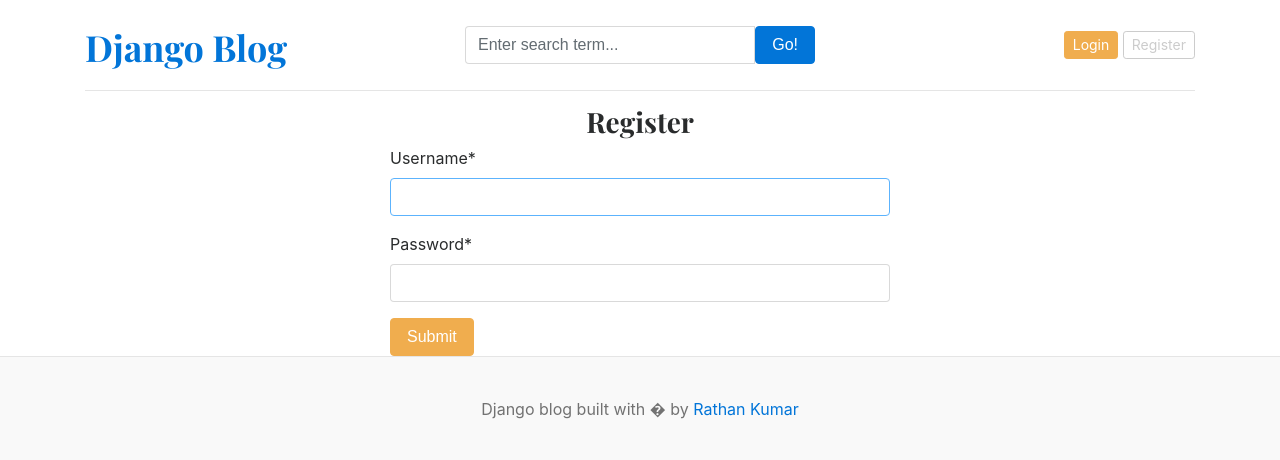
After one commit to HangingWire1/django-blog, a Django app: page /login/ in a window 1280 px wide. The commit adds this page. Shown: the top 460 px of the page. Run offline with Django 5.2, Linux system fonts and the light colour scheme; data that the repository does not hold is empty; some libraries are stand-ins or nearby versions.

Commit message:
registration and login

```diff
--- a/blog_main/settings.py
+++ b/blog_main/settings.py
@@ -38,6 +38,8 @@ INSTALLED_APPS = [
     'django.contrib.messages',
     'django.contrib.staticfiles',
     'blogs',
+    'crispy_forms',
+    'crispy_bootstrap4',
 ]
 
 MIDDLEWARE = [
@@ -128,3 +130,5 @@ STATIC_ROOT = BASE_DIR / 'static'
 
 MEDIA_URL = '/media/'
 MEDIA_ROOT = BASE_DIR / 'media'
+
+CRISPY_TEMPLATE_PACK = 'bootstrap4'
--- a/blog_main/urls.py
+++ b/blog_main/urls.py
@@ -25,7 +25,10 @@ urlpatterns = [
     path('admin/', admin.site.urls),
     path('',views.home, name='home'),
     path('category/', include('blogs.urls')),
-    path('<slug:slug>/',BlogView.blogs, name='blogs'),
+    path('blogs/<slug:slug>/',BlogView.blogs, name='blogs'),
     #search endpoint
     path('blogs/search/', BlogView.search, name='search'),
+    path('register/', views.register, name='register'),
+    path('login/', views.login, name='login'),
+    path('logout/', views.logout, name='logout'),
 ] + static(settings.MEDIA_URL, document_root=settings.MEDIA_ROOT)
--- a/blog_main/views.py
+++ b/blog_main/views.py
@@ -1,8 +1,11 @@
+from django.contrib import auth
+from django.contrib.auth import authenticate
+from django.contrib.auth.forms import AuthenticationForm
+from django.http import HttpResponse
+from django.shortcuts import render, get_list_or_404, redirect
 
-from django.http import HttpResponse
-from django.shortcuts import render, get_list_or_404
-
-from blogs.models import Category, Blog, AboutUs, FollowUs
+from blog_main.forms import RegisterForm
+from blogs.models import Category, Blog, AboutUs, FollowUs, User
 
 
 def home(request):
@@ -25,3 +28,41 @@ def home(request):
         "posts": posts,
     }
     return render(request, 'home.html', context)
+
+
+
+def register(request):
+    if request.method == 'POST':
+        form = RegisterForm(request.POST)
+        if form.is_valid():
+            form.save()
+            return redirect('register')
+    else:
+        form = RegisterForm()
+    context = {
+        'form': form,
+    }
+    return render(request, 'register.html', context)
+
+def login(request):
+    if request.method == 'POST':
+        form = AuthenticationForm(request,request.POST)
+        if form.is_valid():
+            username = form.cleaned_data.get('username')
+            password = form.cleaned_data.get('password')
+
+            user = auth.authenticate(username=username, password=password)
+            if user is not None:
+                auth.login(request,user)
+                return redirect('home')
+            else:
+                return render(request, 'login.html', {'form': form})
+    form = AuthenticationForm()
+    context = {
+        'form': form,
+    }
+    return render(request, 'login.html', context)
+
+def logout(request):
+    auth.logout(request)
+    return redirect('home')
--- a/templates/base.html
+++ b/templates/base.html
@@ -32,8 +32,15 @@
             </div>
 
           <div class="col-4 d-flex justify-content-end align-items-center">
-            <a class="btn btn-sm btn-warning" href="#">Sign in</a> &nbsp;
-            <a class="btn btn-sm btn-outline-secondary" href="#">Register</a>
+
+              {% if not user.is_authenticated %}
+            <a class="btn btn-sm btn-warning" href="{% url 'login' %}">Login</a> &nbsp;
+            <a class="btn btn-sm btn-outline-secondary" href="{% url 'register' %}">Register</a>
+              {% else %}
+              <span>You are logged in as {{ user }}</span>
+              &emsp;
+              <span><a href="{% url 'logout' %}">Log out</a> </span>
+              {% endif %}
           </div>
         </div>
       </header>
--- /dev/null
+++ b/templates/login.html
@@ -0,0 +1,10 @@
+{% extends 'base.html' %}
+{% block content %}
+{% load crispy_forms_tags %}
+    <h3 class="text-center">Register</h3>
+        <form action="{% url 'login' %}" method="POST" style="width:500px; margin:auto;">
+            {% csrf_token %}
+            {{ form | crispy }}
+            <button type="submit" class = "btn btn-warning">Submit</button>
+        </form>
+{% endblock %}
```
Also changed, not shown: blog_main/forms.py (added, +7 -0 lines), templates/register.html (added, +11 -0 lines).
